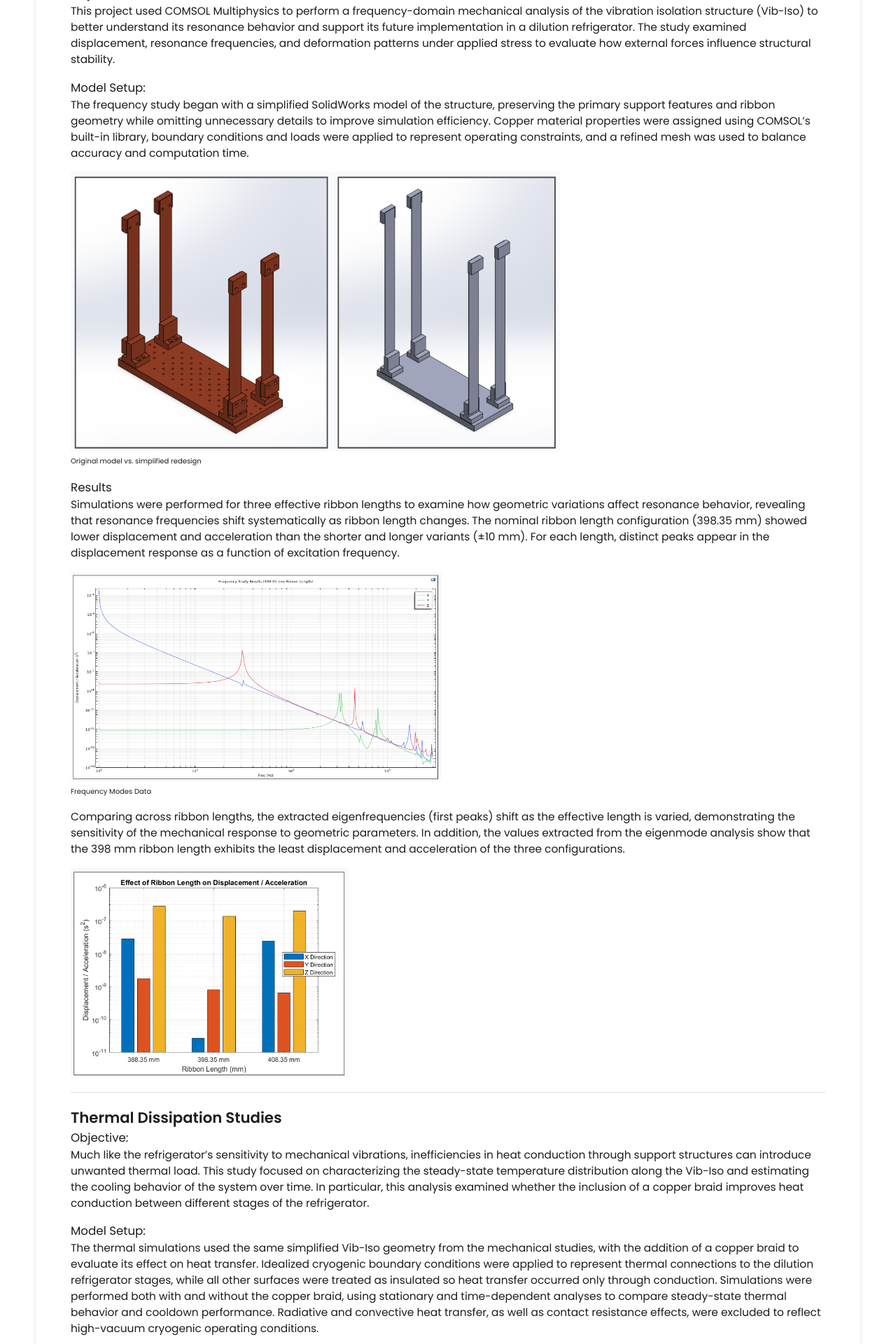
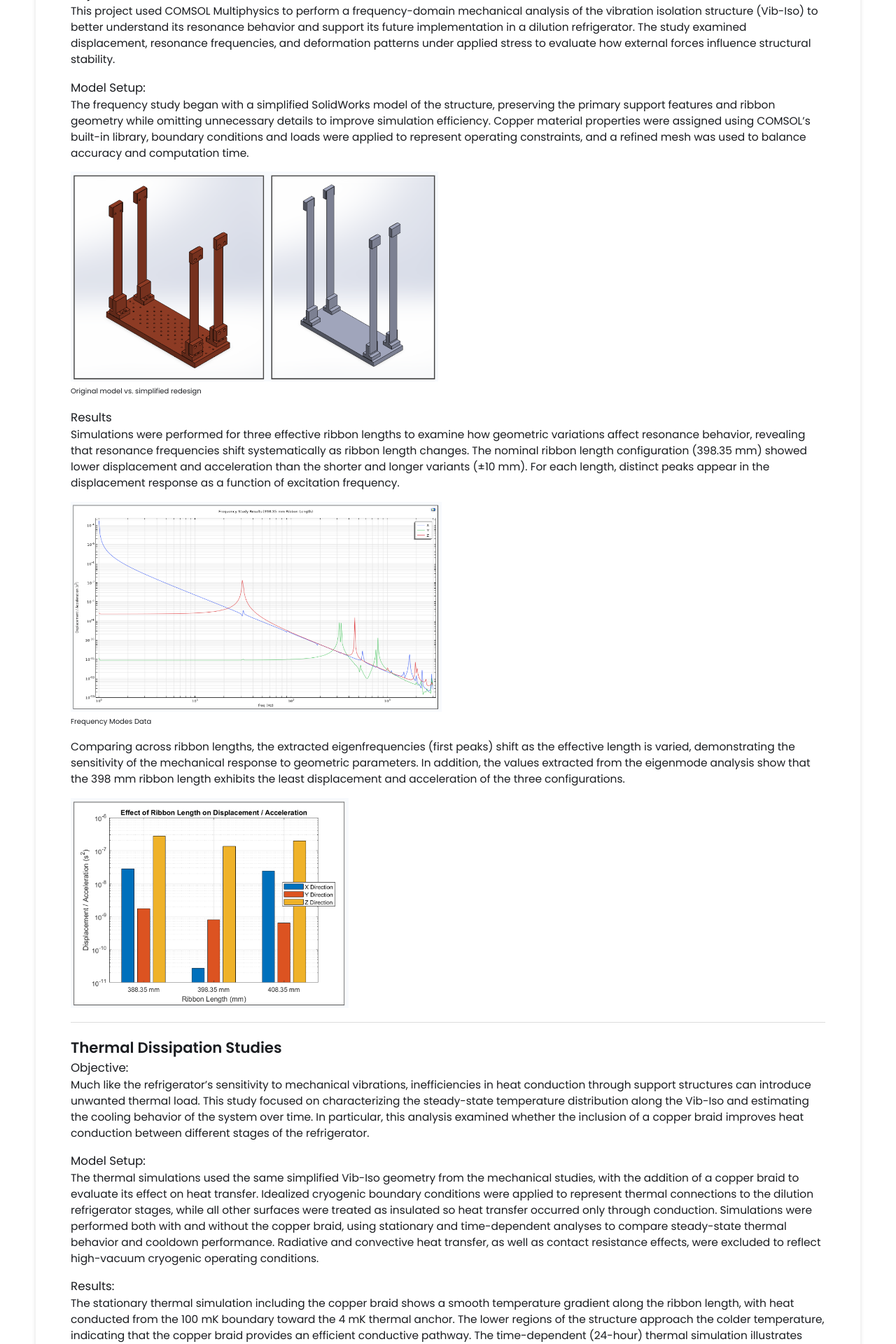
Before and after one commit to emiliohernand/emiliohernand.github.io, a Jekyll site: the page built from _projects/vib-iso-simulations/index.md, in a window 1280 px wide. Shown: the part 853-2773 px from the top of the page at 70% size. Built offline with Jekyll 4.4.1, drawn with Linux system fonts in a browser that asks for light colours.

Commit message:
Update index.md

```diff
--- a/_projects/vib-iso-simulations/index.md
+++ b/_projects/vib-iso-simulations/index.md
@@ -16,7 +16,7 @@
 
 ### Model Setup:
 The frequency study began with a simplified SolidWorks model of the structure, preserving the primary support features and ribbon geometry while omitting unnecessary details to improve simulation efficiency. Copper material properties were assigned using COMSOL’s built-in library, boundary conditions and loads were applied to represent operating constraints, and a refined mesh was used to balance accuracy and computation time.
-{% include image-gallery.html images="sims_mech_model.png" height="400" %}
+{% include image-gallery.html images="sims_mech_model.png" height="300" %}
 <span style="font-size: 10px">Original model vs. simplified redesign</span>
 
 ### Results
```
